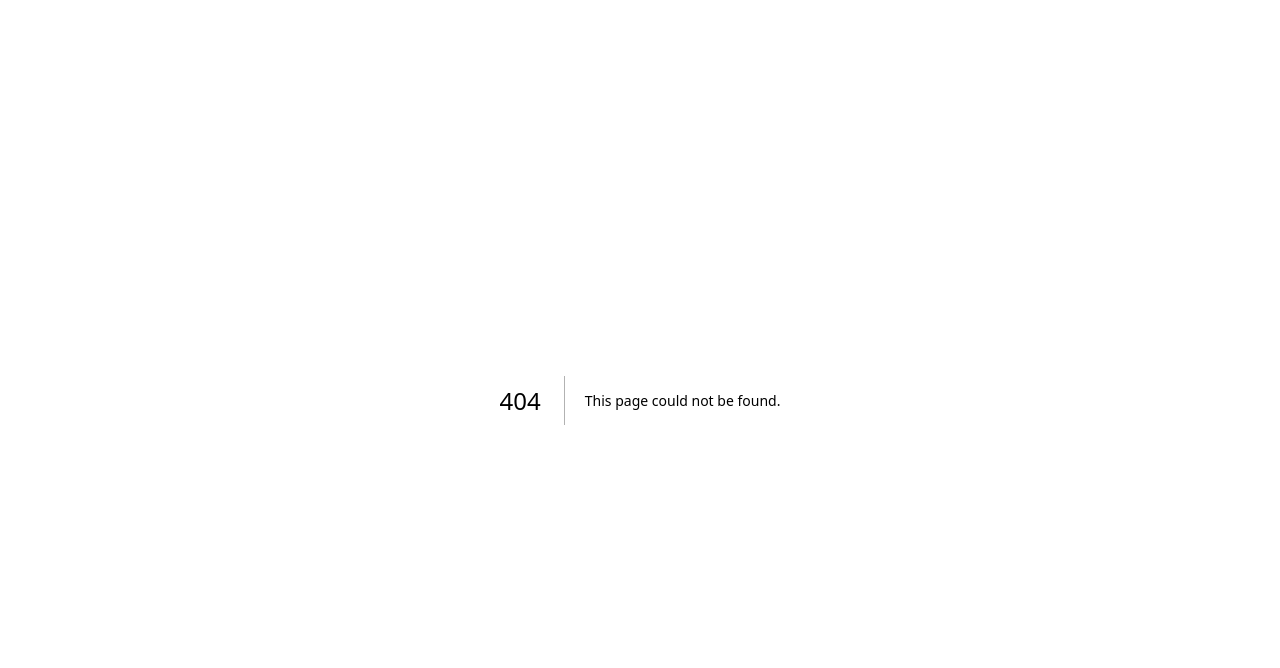
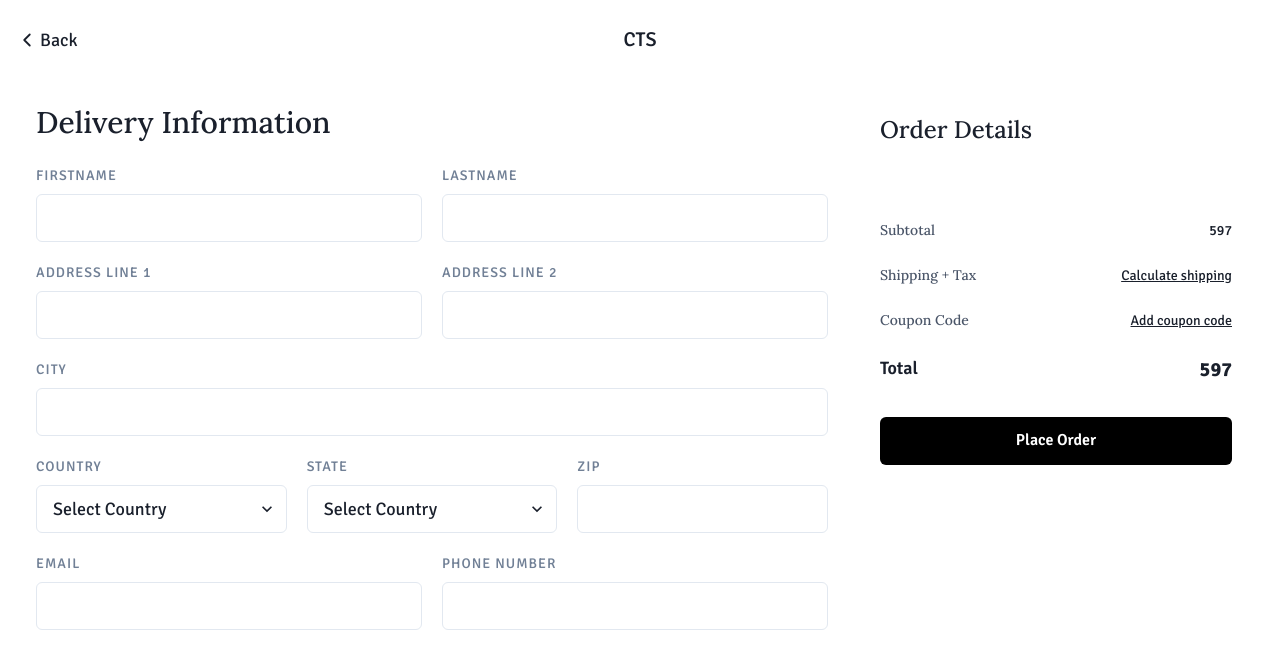
Before and after one commit to deepakvishwakarma-hh/cleantech, a Next.js app: page /checkout in a window 1280 px wide. Before the commit this address had no page. Shown: the top 668 px of the page. Built offline with nearby package versions, Linux system fonts and the light colour scheme.

Commit message:
flow added

```diff
--- a/components/cart/CartOrderSummary.tsx
+++ b/components/cart/CartOrderSummary.tsx
@@ -8,6 +8,7 @@ import {
     useColorModeValue as mode,
 } from '@chakra-ui/react'
 import { formatPrice } from './PriceTag'
+import { useRouter } from 'next/router'
 
 type OrderSummaryItemProps = {
     label: string
@@ -28,6 +29,7 @@ const OrderSummaryItem = (props: OrderSummaryItemProps) => {
 }
 
 export const CartOrderSummary = () => {
+    const { push } = useRouter()
     return (
         <Stack spacing="8" rounded="lg" padding="8" width="full">
             <Text fontSize={'2xl'} fontWeight={'medium'} fontFamily={'heading'} mb={10} >Order Details</Text>
@@ -53,9 +55,9 @@ export const CartOrderSummary = () => {
                     </Text>
                 </Flex>
             </Stack>
-            <Button background={'black'} textColor={'white'} size="lg">
+            <Button onClick={() => { push('checkout') }} background={'black'} textColor={'white'} size="lg">
                 Checkout
             </Button>
-        </Stack>
+        </Stack >
     )
 }
--- /dev/null
+++ b/pages/checkout/index.tsx
@@ -0,0 +1,156 @@
+
+import { Box, Text, Input, Stack, Select, InputGroup, InputLeftAddon, SimpleGrid, FormControl, FormLabel, FormHelperText, Flex, Grid, Container, Link, useColorModeValue as mode, Button } from '@chakra-ui/react'
+import Layout from '~/components/Layout/step'
+
+export default function Checkout() {
+    return (
+        <Layout previous='/'>
+            <Container maxW={'8xl'} pt={'5rem'}>
+                <Grid templateColumns={['100%', '100%', '100%', '2fr 1fr']} >
+                    <Box p={5}>
+
+                        <Text fontSize={'3xl'} fontFamily={'heading'} fontWeight={500} mb={5}>Delivery Information</Text>
+
+                        <SimpleGrid columns={2} gap={5}>
+
+                            <FormControl>
+                                <FormLabel color="gray.500" textTransform={'uppercase'} letterSpacing={1} fontSize={'sm'}>Firstname</FormLabel>
+                                <Input size={'lg'} type='email' />
+                            </FormControl>
+
+                            <FormControl>
+                                <FormLabel color="gray.500" textTransform={'uppercase'} letterSpacing={1} fontSize={'sm'}>Lastname</FormLabel>
+                                <Input size={'lg'} type='email' />
+                            </FormControl>
+
+                            <FormControl>
+                                <FormLabel color="gray.500" textTransform={'uppercase'} letterSpacing={1} fontSize={'sm'}>Address Line 1</FormLabel>
+                                <Input size={'lg'} type='email' />
+                            </FormControl>
+
+                            <FormControl>
+                                <FormLabel color="gray.500" textTransform={'uppercase'} letterSpacing={1} fontSize={'sm'}>Address Line 2</FormLabel>
+                                <Input size={'lg'} type='email' />
+                            </FormControl>
+
+                        </SimpleGrid>
+
+                        <FormControl my={5}>
+                            <FormLabel color="gray.500" textTransform={'uppercase'} letterSpacing={1} fontSize={'sm'}>City</FormLabel>
+                            <Input size={'lg'} type='email' />
+                        </FormControl>
+
+                        <SimpleGrid columns={3} gap={5}>
+
+                            <FormControl>
+                                <FormLabel color="gray.500" textTransform={'uppercase'} letterSpacing={1} fontSize={'sm'}>Country</FormLabel>
+                                <Select size={'lg'} placeholder='Select Country'>
+                                    <option value='option1'>Option 1</option>
+                                    <option value='option2'>Option 2</option>
+                                    <option value='option3'>Option 3</option>
+                                </Select>
+                            </FormControl>
+
+                            <FormControl>
+                                <FormLabel color="gray.500" textTransform={'uppercase'} letterSpacing={1} fontSize={'sm'}>State</FormLabel>
+                                <Select size={'lg'} placeholder='Select Country'>
+                                    <option value='option1'>Option 1</option>
+                                    <option value='option2'>Option 2</option>
+                                    <option value='option3'>Option 3</option>
+                                </Select>
+                            </FormControl>
+
+
+                            <FormControl>
+                                <FormLabel color="gray.500" textTransform={'uppercase'} letterSpacing={1} fontSize={'sm'}>Zip</FormLabel>
+                                <Input size={'lg'} type='email' />
+                            </FormControl>
+
+                        </SimpleGrid>
+
+                        <SimpleGrid columns={2} gap={5} my={5}>
+
+                            <FormControl>
+                                <FormLabel color="gray.500" textTransform={'uppercase'} letterSpacing={1} fontSize={'sm'}>Email</FormLabel>
+                                <Input size={'lg'} type='email' />
+                            </FormControl>
+
+                            <FormControl>
+                                <FormLabel color="gray.500" textTransform={'uppercase'} letterSpacing={1} fontSize={'sm'}>Phone number</FormLabel>
+                                <Input size={'lg'} type='email' />
+                            </FormControl>
+
+
+
+                        </SimpleGrid>
+
+
+
+
+
+
+
+
+
+
+
+
+                    </Box >
+
+                    <Box>
+
+
+                        <Stack spacing="8" rounded="lg" padding="8" width="full">
+                            <Text fontSize={'2xl'} fontWeight={'medium'} fontFamily={'heading'} mb={10} >Order Details</Text>
+
+                            <Stack spacing="6">
+                                <OrderSummaryItem label="Subtotal" value={'597'} />
+                                <OrderSummaryItem label="Shipping + Tax">
+                                    <Link href="#" textDecor="underline">
+                                        Calculate shipping
+                                    </Link>
+                                </OrderSummaryItem>
+                                <OrderSummaryItem label="Coupon Code">
+                                    <Link href="#" textDecor="underline">
+                                        Add coupon code
+                                    </Link>
+                                </OrderSummaryItem>
+                                <Flex justify="space-between">
+                                    <Text fontSize="lg" fontWeight="semibold">
+                                        Total
+                                    </Text>
+                                    <Text fontSize="xl" fontWeight="extrabold">
+                                        {597}
+                                    </Text>
+                                </Flex>
+                            </Stack>
+                            <Button background={'black'} textColor={'white'} size="lg">
+                                Place Order
+                            </Button>
+                        </Stack>
+                    </Box>
+                </Grid>
+            </Container>
+        </Layout>
+
+
+    )
+}
+
+type OrderSummaryItemProps = {
+    label: string
+    value?: string
+    children?: React.ReactNode
+}
+
+const OrderSummaryItem = (props: OrderSummaryItemProps) => {
+    const { label, value, children } = props
+    return (
+        <Flex justify="space-between" fontSize="sm">
+            <Text fontWeight="medium" fontFamily={'heading'} color={mode('gray.600', 'gray.400')}>
+                {label}
+            </Text>
+            {value ? <Text fontWeight="medium">{value}</Text> : children}
+        </Flex>
+    )
+}
```
